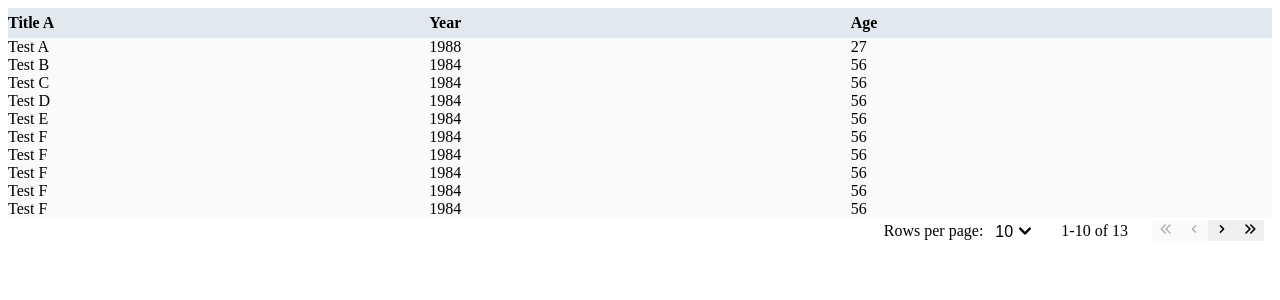
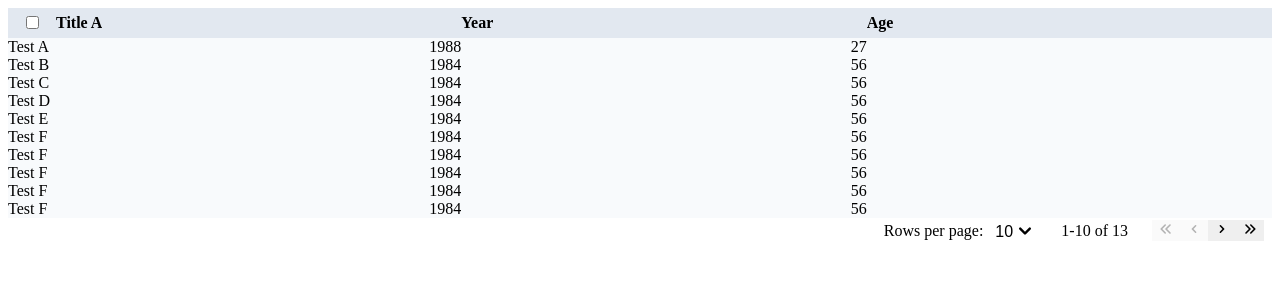
Before and after one commit to benlittlenz/Datatable, a React (Create React App) app: page / in a window 1280 px wide. Shown: the top 300 px of the page. Built offline with nearby package versions, Linux system fonts and the light colour scheme.

Commit message:
Feat: Added column checkbox component

```diff
--- a/src/App.tsx
+++ b/src/App.tsx
@@ -104,7 +104,7 @@ const data = [
 function App() {
   return (
     <div className="App">
-      <DataTable columns={columns} data={data} pagination />
+      <DataTable columns={columns} data={data} pagination selectableRows />
     </div>
   );
 }
--- /dev/null
+++ b/src/components/ColumnCheckbox/Checkbox.tsx
@@ -0,0 +1,67 @@
+import * as React from "react";
+import { handleFunctionProps } from "../../utils";
+
+const defaultComponentName = "input";
+
+const calculateBaseStyle = (disabled: boolean) => ({
+  fontSize: "18px",
+  ...(!disabled && { cursor: "pointer" }),
+  padding: 0,
+  marginTop: "1px",
+  verticalAlign: "middle",
+  position: "relative",
+});
+
+interface CheckboxProps {
+  name: string;
+  // eslint-disable-next-line @typescript-eslint/no-explicit-any
+  component?: any;
+  componentOptions?: { [key: string]: unknown };
+  indeterminate?: boolean;
+  checked?: boolean;
+  disabled?: boolean;
+  onClick?: (e: React.MouseEvent) => void;
+}
+
+function Checkbox({
+  name,
+  component = defaultComponentName,
+  componentOptions = { style: {} },
+  indeterminate = false,
+  checked = false,
+  disabled = false,
+  onClick = () => null,
+}: CheckboxProps): JSX.Element {
+  const setCheckboxRef = (checkbox: HTMLInputElement) => {
+    if (checkbox) {
+      // eslint-disable-next-line no-param-reassign
+      checkbox.indeterminate = indeterminate;
+    }
+  };
+
+  const TagName = component;
+  const baseStyle =
+    TagName !== defaultComponentName ? componentOptions.style : calculateBaseStyle(disabled);
+  const resolvedComponentOptions = React.useMemo(
+    () => handleFunctionProps(componentOptions, indeterminate),
+    [componentOptions, indeterminate]
+  );
+
+  return (
+    <TagName
+      // allow this component to fully control these options
+      type="checkbox"
+      ref={setCheckboxRef}
+      style={baseStyle}
+      onClick={disabled ? null : onClick}
+      name={name}
+      aria-label={name}
+      checked={checked}
+      disabled={disabled}
+      {...resolvedComponentOptions}
+      onChange={null} // prevent uncontrolled checkbox warnings -  we don't need onChange
+    />
+  );
+}
+
+export default React.memo(Checkbox);
--- /dev/null
+++ b/src/components/ColumnCheckbox/index.tsx
@@ -0,0 +1,67 @@
+import * as React from "react";
+import styled from "styled-components";
+import { CellBase } from "../Cell";
+import Checkbox from "./Checkbox";
+
+const ColumnStyle = styled(CellBase)`
+  flex: 0 0 48px;
+  justify-content: center;
+  align-items: center;
+  user-select: none;
+  white-space: nowrap;
+  font-size: unset;
+`;
+
+interface ColumnCheckboxProps<T> {
+  headCell?: boolean;
+  selectableRowsComponent: "input" | React.ReactNode;
+  selectableRowsComponentProps: Record<string, unknown>;
+  selectableRowDisabled: any;
+  keyField: string;
+  // mergeSelections: boolean;
+  rowData: T[];
+  selectedRows: T[];
+  allSelected: boolean;
+  onSelectAllRows: (action: any) => void;
+}
+
+function ColumnCheckbox<T>({
+  headCell = true,
+  rowData,
+  // keyField,
+  allSelected,
+  // mergeSelections,
+  selectedRows,
+  selectableRowsComponent,
+  selectableRowsComponentProps,
+  selectableRowDisabled,
+}: // onSelectAllRows,
+ColumnCheckboxProps<T>): JSX.Element {
+  const indeterminate = selectedRows.length > 0 && !allSelected;
+  const rows = selectableRowDisabled
+    ? rowData.filter((row: T) => !selectableRowDisabled(row))
+    : rowData;
+  const isDisabled = rows.length === 0;
+  // The row count should subtract rows that are disabled
+  // const rowCount = Math.min(rowData.length, rows.length);
+
+  const handleSelectAll = () => {
+    console.log("ALL SELECTED");
+  };
+
+  return (
+    <ColumnStyle headCell={headCell} noPadding>
+      <Checkbox
+        name="select-all-rows"
+        component={selectableRowsComponent}
+        componentOptions={selectableRowsComponentProps}
+        onClick={handleSelectAll}
+        checked={allSelected}
+        indeterminate={indeterminate}
+        disabled={isDisabled}
+      />
+    </ColumnStyle>
+  );
+}
+
+export default ColumnCheckbox;
--- a/src/components/DataTable.tsx
+++ b/src/components/DataTable.tsx
@@ -7,6 +7,7 @@ import HeadRow from "./HeaderRow";
 import Table from "./Table";
 import Head from "./TableHeader";
 import NativePagination from "./Pagination";
+import ColumnCheckbox from "./ColumnCheckbox";
 
 import { TableProps, TableRow } from "./types";
 import { defaultProps } from "./defaultProps";
@@ -18,8 +19,12 @@ function DataTable<T>(props: TableProps<T>): JSX.Element {
     data = defaultProps.data,
     columns = defaultProps.columns,
     keyField = defaultProps.keyField,
+    selectableRows = defaultProps.selectableRows,
+    selectableRowsComponent = defaultProps.selectableRowsComponent,
+    selectableRowsComponentProps = defaultProps.selectableRowsComponentProps,
+    selectableRowDisabled = defaultProps.selectableRowDisabled,
+    // paginationTotalRows = defaultProps.paginationTotalRows,
     pagination = defaultProps.pagination,
-    // paginationTotalRows = defaultProps.paginationTotalRows,
     paginationDefaultPage = defaultProps.paginationDefaultPage,
     // paginationResetDefaultPage = defaultProps.paginationResetDefaultPage,
     paginationPerPage = defaultProps.paginationPerPage,
@@ -70,6 +75,19 @@ function DataTable<T>(props: TableProps<T>): JSX.Element {
       <Table role="table">
         <Head role="rowgroup">
           <HeadRow role="row">
+            {selectableRows && (
+              <ColumnCheckbox
+                allSelected={false}
+                selectedRows={[]}
+                selectableRowsComponent={selectableRowsComponent}
+                selectableRowsComponentProps={selectableRowsComponentProps}
+                selectableRowDisabled={selectableRowDisabled}
+                rowData={tableRows}
+                keyField={keyField}
+                // mergeSelections={mergeSelections}
+                onSelectAllRows={() => console.log("ALL ROWS SELECTED")}
+              />
+            )}
             {tableColumns.map((column) => (
               <Column key={column.id} column={column} />
             ))}
--- a/src/components/Pagination/index.tsx
+++ b/src/components/Pagination/index.tsx
@@ -86,6 +86,7 @@ function Pagination({
   rowsPerPage,
   rowCount,
   currentPage,
+
   direction = Direction.AUTO,
   paginationRowsPerPageOptions = defaultProps.paginationRowsPerPageOptions,
   paginationIconLastPage = defaultProps.paginationIconLastPage,
--- a/src/components/defaultProps.ts
+++ b/src/components/defaultProps.ts
@@ -5,6 +5,14 @@ export const defaultProps = {
   data: [],
   title: "",
   keyField: "id",
+
+  // Select rows props
+  selectableRows: false,
+  selectableRowsComponent: "input" as const,
+  selectableRowsComponentProps: {},
+  selectableRowDisabled: null,
+
+  // Pagination props
   pagination: false,
   paginationDefaultPage: 1,
   paginationResetDefaultPage: false,
--- a/src/utils.ts
+++ b/src/utils.ts
@@ -17,3 +17,22 @@ export function getNumberOfPages(rowCount: number, rowsPerPage: number): number
 export function recalculatePage(prevPage: number, nextPage: number): number {
   return Math.min(prevPage, nextPage);
 }
+
+export function handleFunctionProps(
+  object: { [key: string]: unknown },
+  ...args: unknown[]
+): { [key: string]: unknown } {
+  let newObject;
+
+  Object.keys(object)
+    .map((o) => object[o])
+    .forEach((value, index) => {
+      const oldObject = object;
+
+      if (typeof value === "function") {
+        newObject = { ...oldObject, [Object.keys(object)[index]]: value(...args) };
+      }
+    });
+
+  return newObject || object;
+}
```
Also changed, not shown: src/components/types.ts (+7 -0 lines).
